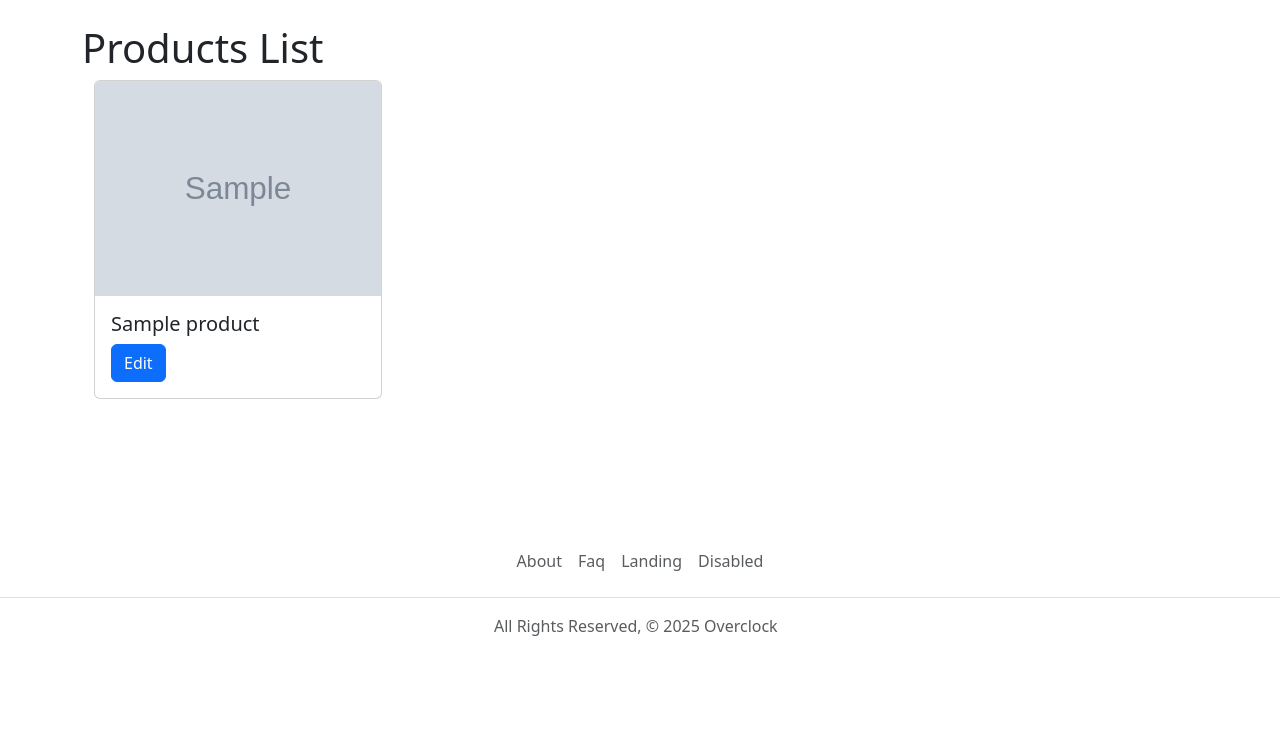
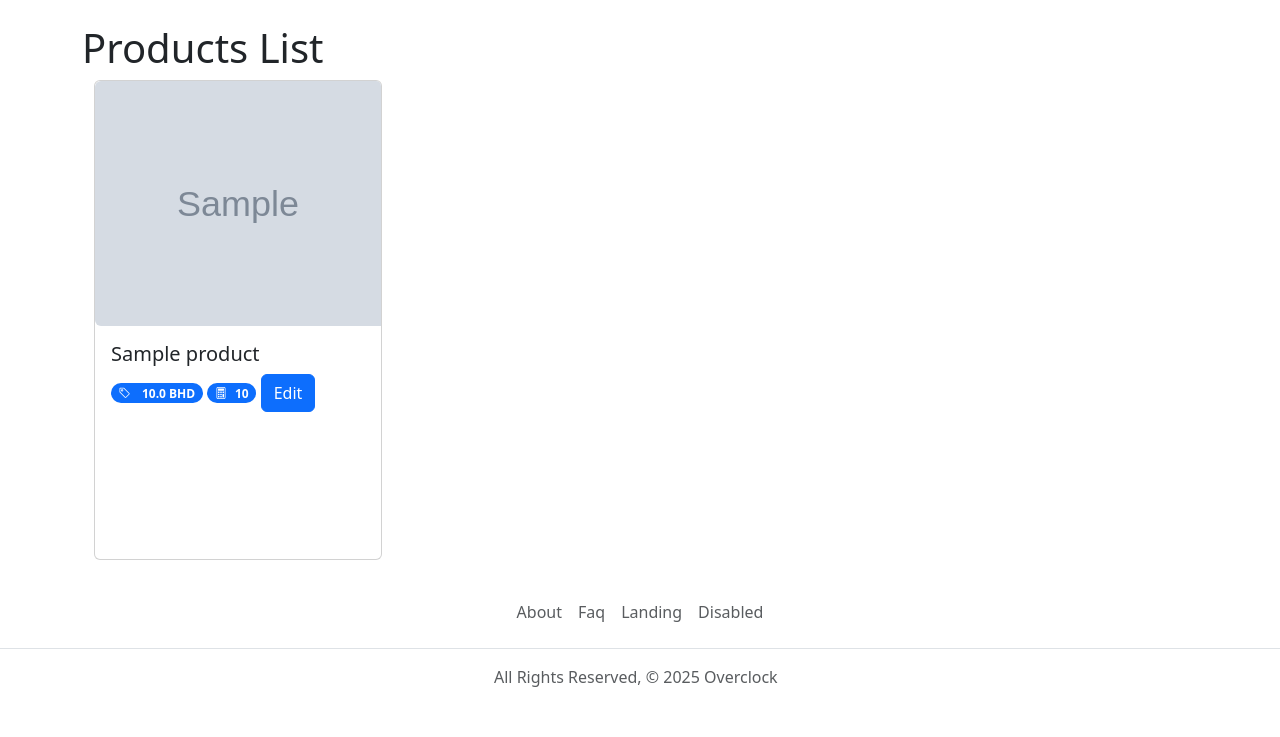
Before and after one commit to izZERO/Overclock, a Django app: page /manage/products/ in a window 1280 px wide. Shown: the part 114-851 px from the top of the page. Before the commit the page ends 750 px from the top, so only its background shows below. Run offline with Django 5.2, Linux system fonts and the light colour scheme; tables that the repository leaves empty hold one stand-in row (values such as "Sample post"); grey boxes marked "Sample" are stand-in pictures.

Commit message:
added product details

```diff
--- a/main/templates/base.html
+++ b/main/templates/base.html
@@ -12,13 +12,17 @@
       integrity="sha384-sRIl4kxILFvY47J16cr9ZwB07vP4J8+LH7qKQnuqkuIAvNWLzeN8tE5YBujZqJLB"
       crossorigin="anonymous"
     />
+    <link
+      rel="stylesheet"
+      href="https://cdn.jsdelivr.net/npm/bootstrap-icons@1.13.1/font/bootstrap-icons.min.css"
+    />
+    <script
+      defer
+      src="https://cdn.jsdelivr.net/npm/bootstrap@5.3.8/dist/js/bootstrap.bundle.min.js"
+      integrity="sha384-FKyoEForCGlyvwx9Hj09JcYn3nv7wiPVlz7YYwJrWVcXK/BmnVDxM+D2scQbITxI"
+      crossorigin="anonymous"
+    ></script>
   </head>
-  <script
-    defer
-    src="https://cdn.jsdelivr.net/npm/bootstrap@5.3.8/dist/js/bootstrap.bundle.min.js"
-    integrity="sha384-FKyoEForCGlyvwx9Hj09JcYn3nv7wiPVlz7YYwJrWVcXK/BmnVDxM+D2scQbITxI"
-    crossorigin="anonymous"
-  ></script>
   <body>
     <header
       class="d-flex flex-wrap align-items-center justify-content-center justify-content-md-between py-3 mb-4 border-bottom"
--- a/main/templates/main/product_list.html
+++ b/main/templates/main/product_list.html
@@ -2,17 +2,29 @@
 <h1>Products List</h1>
 <div class="container-fluid d-flex flex-wrap gap-2">
   {% for product in product_list %}
-  <div class="card " style="width: 18rem">
+  <div class="card" style="width: 18rem; height: 30rem">
     {% load static %}
     <img
       src="{% static product.image|cut:'main/static/' %}"
-      class="card-img-top"
+      class="card-img-top img-fluid rounded-start"
       alt="..."
+      style="height: 245px"
     />
     <div class="card-body">
       <h5 class="card-title">{{product.name}}</h5>
-
-      <a href="#" class="btn btn-primary">Edit</a>
+      <span class="badge rounded-pill text-bg-primary"
+        ><i class="bi bi-tag me-2"></i> {{product.price}} BHD</span
+      >
+      <span class="badge rounded-pill text-bg-primary"
+        ><i class="bi bi-calculator me-2"></i>{{product.stock}}</span
+      >
+      <a
+        href="{%url 'products_detail' product.id %}"
+        class="btn btn-primary me-2"
+        role="button"
+      >
+        Edit
+      </a>
     </div>
   </div>
   {% endfor %}
--- a/main/urls.py
+++ b/main/urls.py
@@ -5,6 +5,7 @@ urlpatterns = [
     # Admin
     path("manage/", views.manage_index, name= "manage"),
     path("manage/products/", views.ProductList.as_view(), name="products_index"),
+    path("manage/products/<int:pk>/", views.ProductDetail.as_view(), name="products_detail"),
     # Signup
     path("accounts/signup/", views.signup, name="signup"),
     path("", views.landing, name="landing"),
--- a/main/views.py
+++ b/main/views.py
@@ -63,3 +63,6 @@ def manage_index(request):
 
 class ProductList(ListView):
     model = Product
+
+class ProductDetail(DetailView):
+    model = Product
```
Also changed, not shown: main/templates/main/product_detail.html (added, +29 -0 lines).
